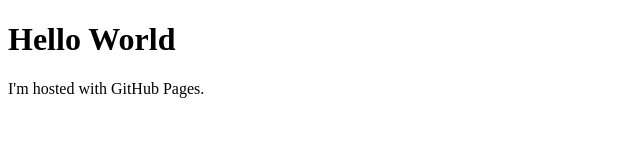
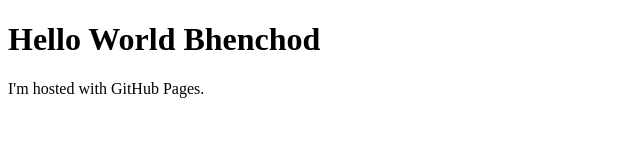
Before and after one commit to MatAsiUn/MatAsiUn.github.io, a plain HTML site: page index.html in a window 1280 px wide. Shown: the whole page, without its empty margins (0-640 px from the left). Drawn offline with Linux system fonts and the light colour scheme.

Commit message:
Update index.html

```diff
--- a/index.html
+++ b/index.html
@@ -1,7 +1,7 @@
 <!DOCTYPE html>
 <html>
 <body>
-<h1>Hello World</h1>
+<h1>Hello World Bhenchod</h1>
 <p>I'm hosted with GitHub Pages.</p>
 </body>
 </html>
```
